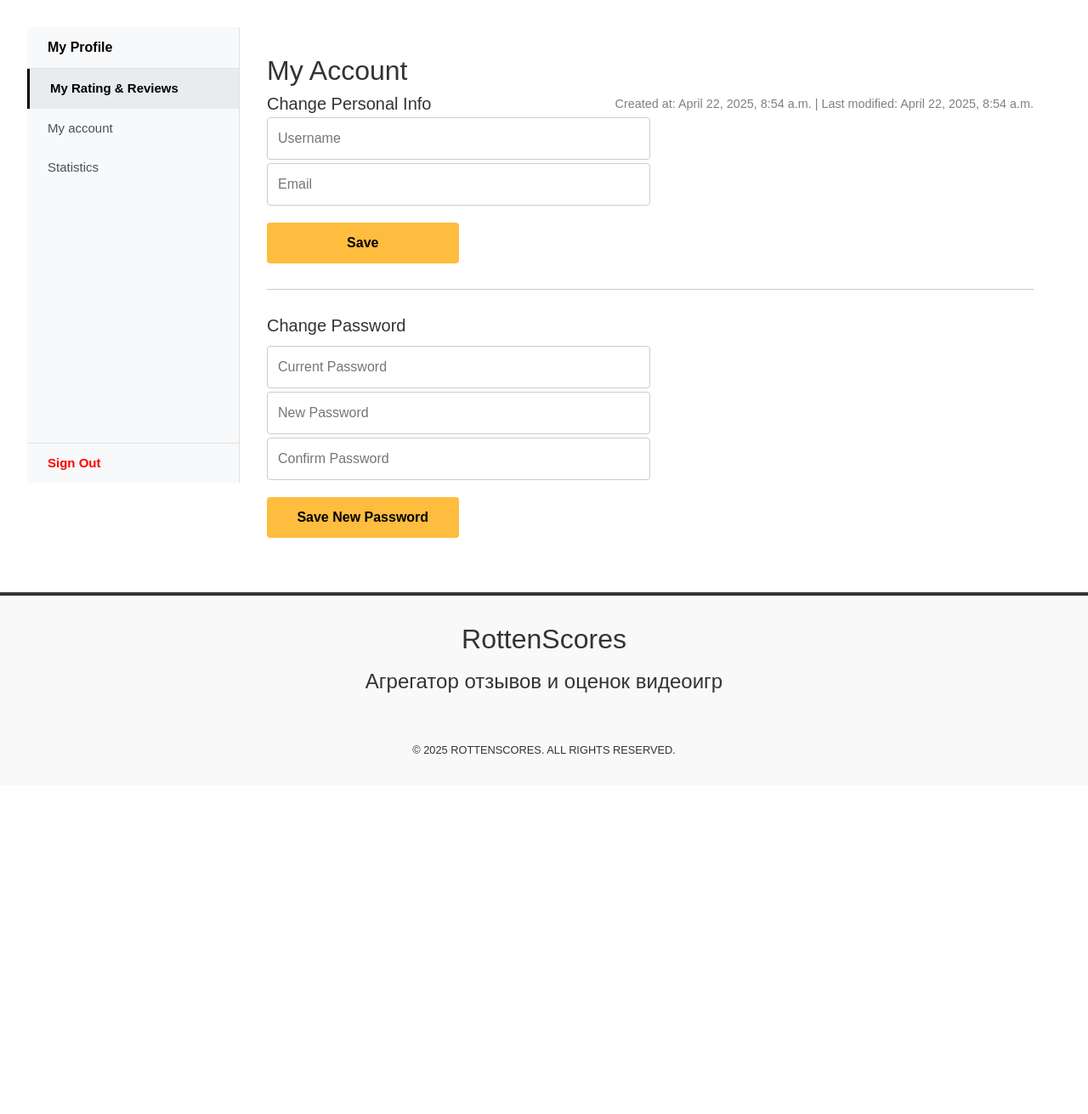
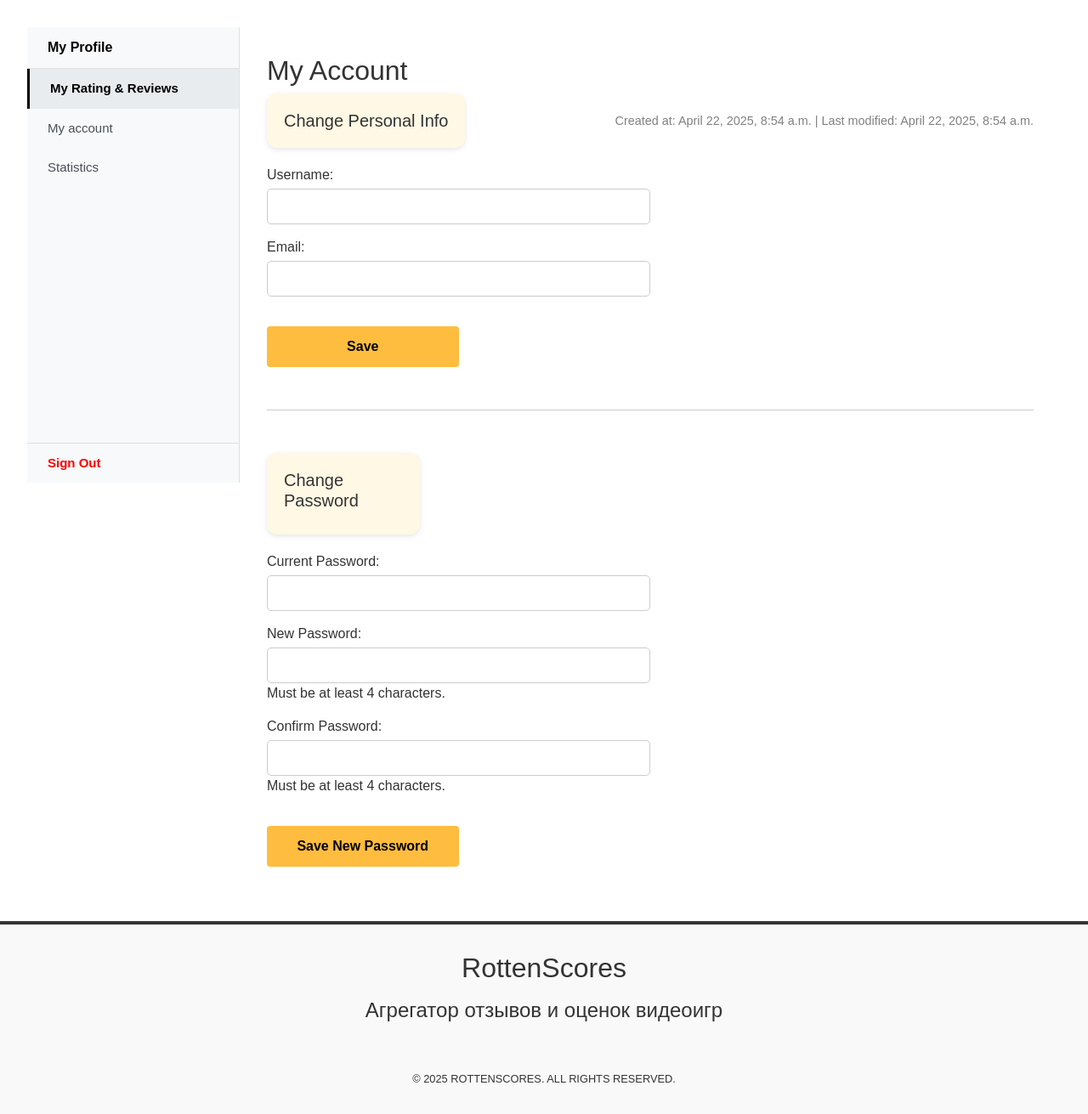
Before and after one commit to moevm/nosql1h25-review, a Django app: page /profile/account/ in a window 1280 px wide. Shown: the part 102-1413 px from the top of the page at 85% size. Before the commit the page ends 989 px from the top, so only its background shows below. Run offline with Django 3.2, Linux system fonts and the light colour scheme; the visitor is signed in with stand-in values (Sample User, id 1).

Commit message:
fix account template

```diff
--- a/src/backend/rotten_scores/templates/profile/sections/account.html
+++ b/src/backend/rotten_scores/templates/profile/sections/account.html
@@ -1,53 +1,52 @@
 <h2>My Account</h2>
 <div class="account-content">
-    <div class="account-forms">
+    <div class="account-forms" style="display: flex; flex-direction: column; gap: 20px;">
+
         <div style="display: flex; justify-content: space-between; align-items: center; width: 100%;">
-        <h5 style="margin: 0;">Change Personal Info</h5>
-        <span style="color: gray; font-size: 0.9rem; margin-left: auto; text-align: right;">
+            <div style="background-color: #fff8e5; border-radius: 12px; padding: 20px; box-shadow: 0 2px 6px rgba(0,0,0,0.1);">
+            <h5 style="margin: 0;">Change Personal Info</h5>
+            </div>
+            <span style="color: gray; font-size: 0.9rem; margin-left: auto; text-align: right;">
                 Created at: {{ user.createdAt }} | Last modified: {{ user.lastModified }}
             </span>
         </div>
-        <form method="post" id="ChangePersonalDataForm">
+
+        <form method="post" id="ChangePersonalDataForm" style="display: flex; flex-direction: column; gap: 15px;">
             {% csrf_token %}
             <input type="hidden" name="form_type" value="personal">
-            <div class="form-group">
-               <input type="text" name="username" id="id_username" class="login-input"
-               placeholder="Username"
-                style="width: 50%; padding: 12px; background-color: white; border: 1px solid #ccc; border-radius: 4px; color: black; font-size: 1rem;">
-            </div>
-            <div class="form-group">
-               <input type="text" name="email" id="id_email" class="login-input"
-               placeholder="Email"
-                style="width: 50%; padding: 12px; background-color: white; border: 1px solid #ccc; border-radius: 4px; color: black; font-size: 1rem;">
-            </div>
-            <button type="submit" name="form_type" value="personal"
+
+            {% for field in personal_form %}
+                <div class="form-group" style="width: 50%; display: flex; flex-direction: column;">
+                    {{ field.label_tag }}
+                    {{ field.errors }}
+                    {{ field }}
+                </div>
+            {% endfor %}
+
+            <button type="submit"
               style="width: 25%; background-color: #FFBD3F; color: black; padding: 12px; border: none; border-radius: 4px; font-weight: bold; cursor: pointer; font-size: 1rem; margin-top: 20px;">
                 Save
             </button>
         </form>
 
-        <hr style="margin: 30px 0;">
-
+        <hr style="margin: 30px 0; width: 100%;">
+        <div style="width: 20%; background-color: #fff8e5; border-radius: 12px; padding: 20px; box-shadow: 0 2px 6px rgba(0,0,0,0.1);">
         <h5>Change Password</h5>
-        <form method="post" id="ChangePasswordForm">
+        </div>
+        <form method="post" id="ChangePasswordForm" style="display: flex; flex-direction: column; gap: 15px;">
             {% csrf_token %}
             <input type="hidden" name="form_type" value="password">
-            <div class="form-group">
-                <input type="password" name="current_password" id="id_current_password" class="login-input"
-                placeholder="Current Password"
-                style="width: 50%; padding: 12px; background-color: white; border: 1px solid #ccc; border-radius: 4px; color: black; font-size: 1rem;">
-            </div>
-            <div class="form-group">
-                <input type="password" name="new_password" id="id_new_password" class="login-input"
-                placeholder="New Password"
-                style="width: 50%; padding: 12px; background-color: white; border: 1px solid #ccc; border-radius: 4px; color: black; font-size: 1rem;">
-            </div>
-            <div class="form-group">
-                <input type="password" name="confirm_password" id="id_confirm_password" class="login-input"
-                placeholder="Confirm Password"
-                style="width: 50%; padding: 12px; background-color: white; border: 1px solid #ccc; border-radius: 4px; color: black; font-size: 1rem;">
-            </div>
-            <button type="submit" name="form_type" value="password"
+
+            {% for field in password_form %}
+                <div class="form-group" style="width: 50%; display: flex; flex-direction: column;">
+                    {{ field.label_tag }}
+                    {{ field.errors }}
+                    {{ field }}
+                    {{ field.help_text }}
+                </div>
+            {% endfor %}
+
+            <button type="submit"
               style="width: 25%; background-color: #FFBD3F; color: black; padding: 12px; border: none; border-radius: 4px; font-weight: bold; cursor: pointer; font-size: 1rem; margin-top: 20px;">
                 Save New Password
             </button>
--- a/src/backend/rotten_scores/user_profile/forms.py
+++ b/src/backend/rotten_scores/user_profile/forms.py
@@ -75,18 +75,17 @@ class ChangePasswordForm(forms.Form):
     current_password = forms.CharField(
         label="Current Password",
         widget=forms.PasswordInput(attrs={"class": "login-input"}),
-        validators=[MinLengthValidator(4)],
     )
     new_password = forms.CharField(
         label="New Password",
         widget=forms.PasswordInput(attrs={"class": "login-input"}),
-        help_text="Must be at least 6 characters with 1 number and special character",
+        help_text="Must be at least 4 characters.",
         validators=[MinLengthValidator(4)],
     )
     confirm_password = forms.CharField(
         label="Confirm Password",
         widget=forms.PasswordInput(attrs={"class": "login-input"}),
-        help_text="Must be at least 6 characters with 1 number and special character",
+        help_text="Must be at least 4 characters.",
         validators=[MinLengthValidator(4)],
     )
 
```
